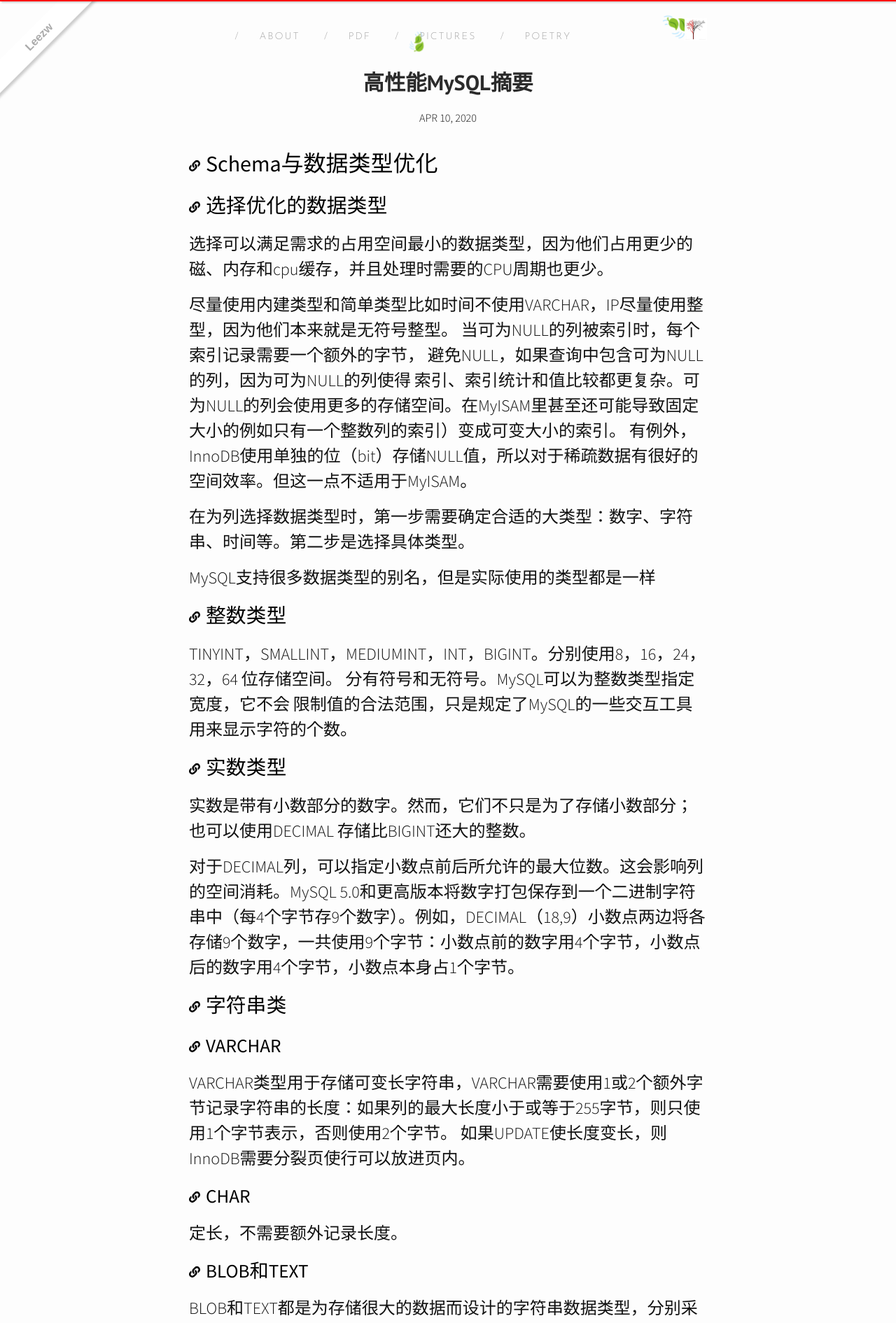
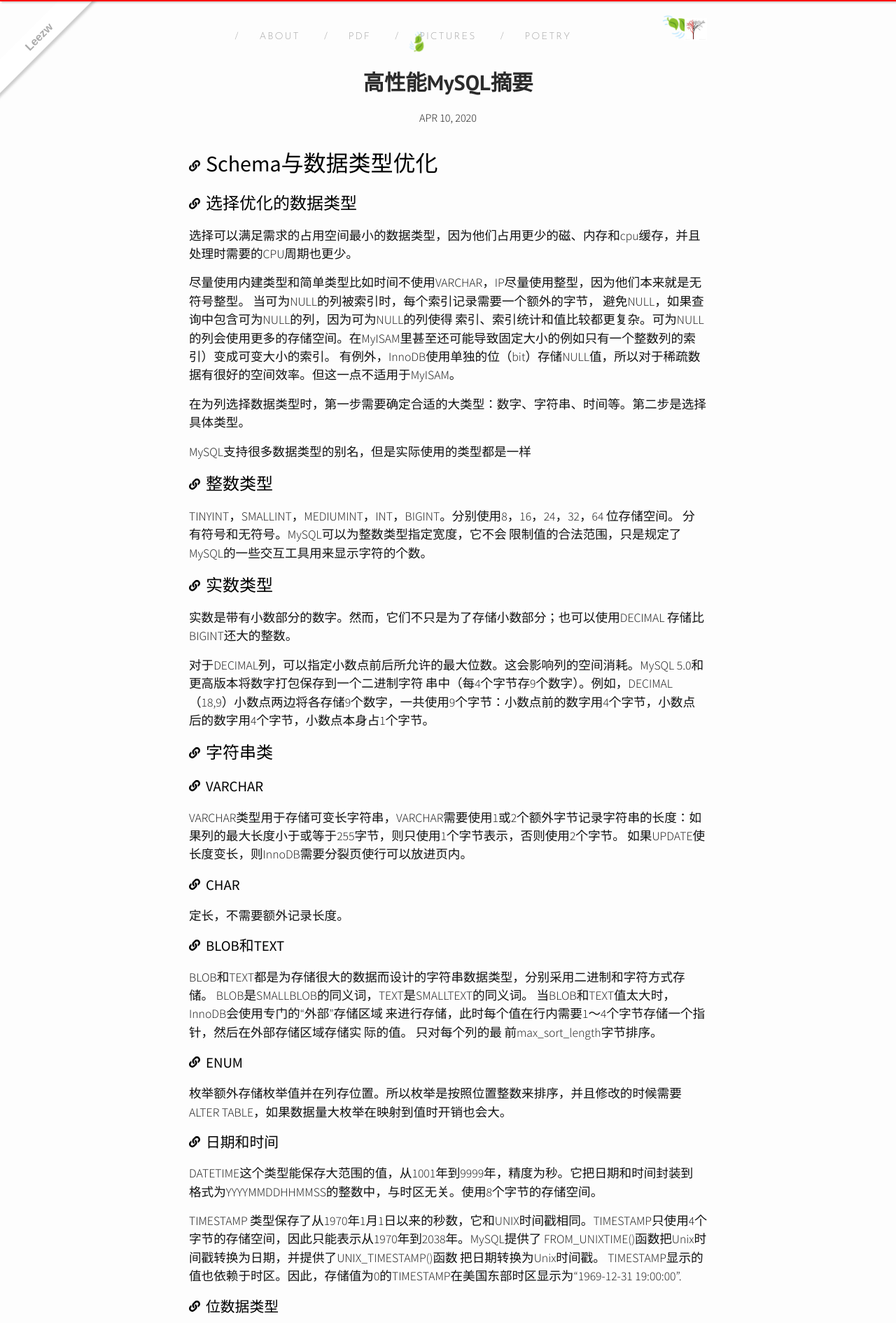
Before and after one commit to quantum-li/quantum-li.github.io, a Jekyll site: the page built from _posts/2020-04-10-high-performance-mysql.md, in a window 1280 px wide. Shown: the top 1891 px of the page at 70% size. Built offline with Jekyll 4.4.1, drawn with Linux system fonts in a browser that asks for light colours; nearby versions of some CDN libraries; comment, search, counter and statistics services are not loaded.

Commit message:
Update style.scss

```diff
--- a/css/style.scss
+++ b/css/style.scss
@@ -500,7 +500,7 @@ blockquote p{
   margin-bottom: $spacing-unit;
   padding-bottom: 3em !important;
   p {
-    font-size: 1.5rem;
+    font-size: 1.1rem;
   }
   // ul {
   //   font-size: 1rem;
@@ -525,13 +525,13 @@ blockquote p{
     font-size: 2rem;
    }
   h2 {
-    font-size: 1.8rem;
+    font-size: 1.5rem;
   }
   h3 {
-    font-size: 1.7rem;
+    font-size: 1.3rem;
   }
   h4 {
-    font-size: 1.6rem;
+    font-size: 1.2rem;
   }
 }
 .top-line {
```
